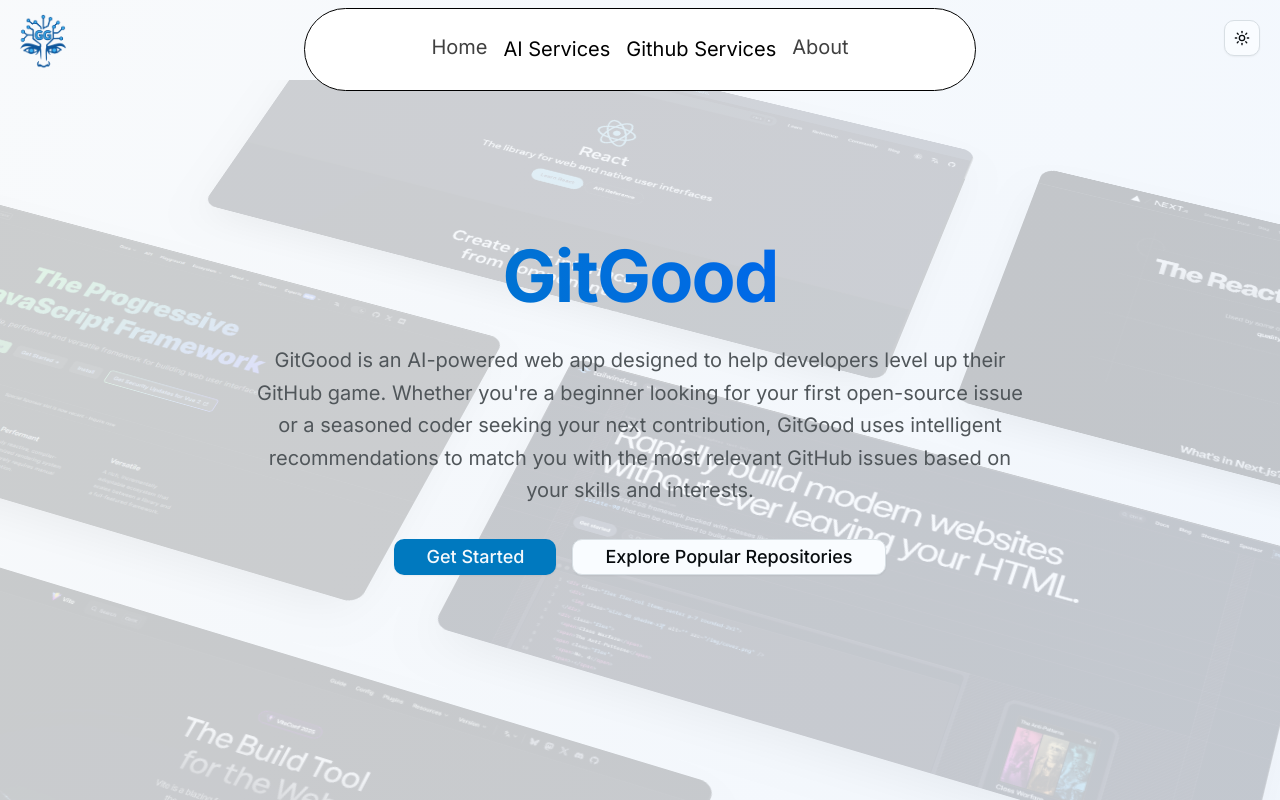
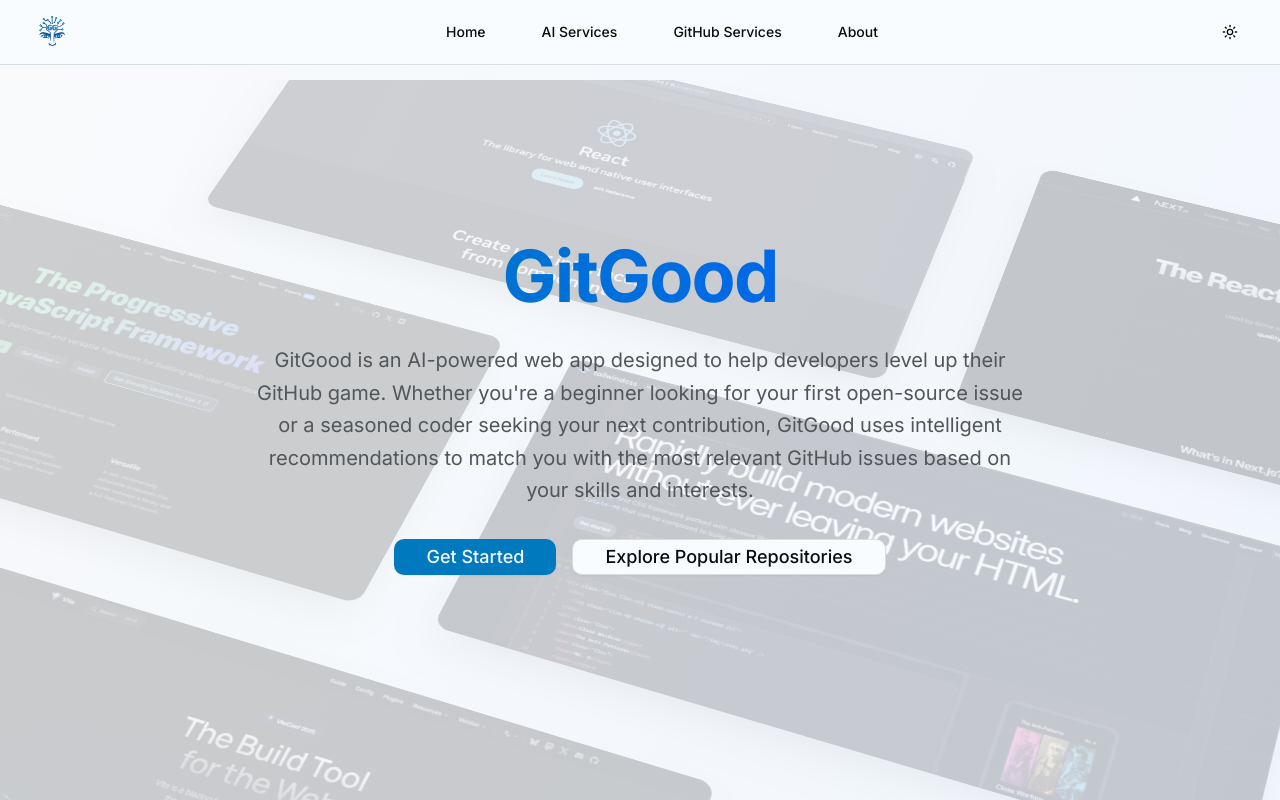
Before and after one commit to CMPT-276-SUMMER-2025/final-project-15-mountains, a Next.js app in the folder src/: page / in a window 1280 px wide. Shown: the top 800 px of the page. Built offline with nearby package versions, Linux system fonts and the light colour scheme.

Commit message:
Change navbar

```diff
--- a/src/components/ui/navbar.js
+++ b/src/components/ui/navbar.js
@@ -1,119 +1,234 @@
 "use client";
 import React, { useState } from "react";
-import { HoveredLink, Menu, MenuItem } from "@/components/ui/navbar-menu";
-import { cn } from "@/lib/utils";
 import Image from "next/image";
-import { Moon, Sun } from "lucide-react"
-import { useTheme } from "next-themes"
-import { Button } from "@/components/ui/button"
+import { Moon, Sun, Menu, X } from "lucide-react";
+import { useTheme } from "next-themes";
+import { Button } from "@/components/ui/button";
 import {
   DropdownMenu,
   DropdownMenuContent,
   DropdownMenuItem,
   DropdownMenuTrigger,
-} from "@/components/ui/dropdown-menu"
-import { ProductItem } from "@/components/ui/navbar-menu";
+} from "@/components/ui/dropdown-menu";
 import { useRouter } from "next/navigation";
+import Link from "next/link";
+import { SearchIcon, GraphIcon, DependabotIcon, PencilIcon } from "@primer/octicons-react";
+
 export default function Nav() {
   const router = useRouter();
+  const [isOpen, setIsOpen] = useState(false);
+
+  const toggleMenu = () => {
+    setIsOpen(!isOpen);
+  };
 
   return (
-    <div className="relative w-full flex items-center justify-center border-black">
+    <nav className="fixed top-0 left-0 right-0 z-50 bg-background/95 backdrop-blur-md border-b border-border">
+      <div className="max-w-7xl mx-auto px-4 sm:px-6 lg:px-8">
+        <div className="flex items-center justify-between h-16">
+          <div className="flex-shrink-0 flex flex-row">
             <Image
               src="/gitgood-logo_thomasbrigham.png"
               alt="GitGood Logo"
-        width={70}
-        height={70}
-        className="absolute left-2 top-2 rounded-full hover:cursor-pointer z-50"
+              width={40}
+              height={40}
+              className="hover:cursor-pointer hover:scale-105 transition-transform duration-200"
               onClick={() => router.push("/")}
             />
-      <Navbar className="top-2 z-5" />
-      <div className="absolute right-5 top-5 rounded-full hover:cursor-pointer z-50">
-        <ModeToggle></ModeToggle>
           </div>
 
+
+          <div className="hidden md:block">
+            <div className="ml-10 flex items-baseline space-x-8">
+              <Link
+                href="/"
+                className="text-foreground hover:text-primary px-3 py-2 rounded-md text-sm font-medium transition-colors"
+              >
+                Home
+              </Link>
+
+              <div className="relative group">
+                <button className="text-foreground hover:text-primary px-3 py-2 rounded-md text-sm font-medium transition-colors">
+                  AI Services
+                </button>
+                <div className="absolute left-0 mt-2 w-80 bg-card border border-border rounded-lg shadow-lg opacity-0 invisible group-hover:opacity-100 group-hover:visible transition-all duration-200 z-50">
+                  <div className="p-4 grid grid-cols-1 gap-4">
+                    <Link
+                      href="/markdown_editor"
+                      className="flex items-center space-x-3 p-3 rounded-md hover:bg-accent transition-colors"
+                    >
+                      <div className="w-8 h-8 bg-primary/10 rounded flex items-center justify-center">
+                        <PencilIcon/>
                       </div>
+                      <div>
+                        <div className="font-medium">Markdown Editor</div>
+                        <div className="text-sm text-muted-foreground">AI-powered markdown editor</div>
+                      </div>
+                    </Link>
+                    <Link
+                      href="/chatbot"
+                      className="flex items-center space-x-3 p-3 rounded-md hover:bg-accent transition-colors"
+                    >
+                      <div className="w-8 h-8 bg-primary/10 rounded flex items-center justify-center">
+                        <DependabotIcon/>
+                      </div>
+                      <div>
+                        <div className="font-medium">Chatbot</div>
+                        <div className="text-sm text-muted-foreground">Get help with development</div>
+                      </div>
+                    </Link>
+                  </div>
+                </div>
+              </div>
+
+              <div className="relative group">
+                <button className="text-foreground hover:text-primary px-3 py-2 rounded-md text-sm font-medium transition-colors">
+                  GitHub Services
+                </button>
+                <div className="absolute left-0 mt-2 w-80 bg-card border border-border rounded-lg shadow-lg opacity-0 invisible group-hover:opacity-100 group-hover:visible transition-all duration-200 z-50">
+                  <div className="p-4 grid grid-cols-1 gap-4">
+                    <Link
+                      href="/issue_finder"
+                      className="flex items-center space-x-3 p-3 rounded-md hover:bg-accent transition-colors"
+                    >
+                      <div className="w-8 h-8 bg-primary/10 rounded flex items-center justify-center">
+                        <SearchIcon/>
+                      </div>
+                      <div>
+                        <div className="font-medium">Issue Finder</div>
+                        <div className="text-sm text-muted-foreground">Find GitHub issues to work on</div>
+                      </div>
+                    </Link>
+                    <Link
+                      href="/profile_comparison"
+                      className="flex items-center space-x-3 p-3 rounded-md hover:bg-accent transition-colors"
+                    >
+                      <div className="w-8 h-8 bg-primary/10 rounded flex items-center justify-center">
+                        <GraphIcon/>
+                      </div>
+                      <div>
+                        <div className="font-medium">Profile Comparison</div>
+                        <div className="text-sm text-muted-foreground">Compare GitHub profiles</div>
+                      </div>
+                    </Link>
+                  </div>
+                </div>
+              </div>
+
+              <Link
+                href="/about"
+                className="text-foreground hover:text-primary px-3 py-2 rounded-md text-sm font-medium transition-colors"
+              >
+                About
+              </Link>
+            </div>
+          </div>
+
+
+          <div className="hidden md:block">
+            <ModeToggle />
+          </div>
+
+
+          <div className="md:hidden flex items-center space-x-2">
+            <ModeToggle />
+            <Button
+              variant="ghost"
+              size="sm"
+              onClick={toggleMenu}
+              className="p-2"
+            >
+              {isOpen ? <X className="h-5 w-5" /> : <Menu className="h-5 w-5" />}
+            </Button>
+          </div>
+        </div>
+
+
+        {isOpen && (
+          <div className="md:hidden">
+            <div className="px-2 pt-2 pb-3 space-y-1 sm:px-3 border-t border-border bg-background/95">
+              <Link
+                href="/"
+                className="text-foreground hover:text-primary block px-3 py-2 rounded-md text-base font-medium transition-colors"
+                onClick={() => setIsOpen(false)}
+              >
+                Home
+              </Link>
+
+              <div className="space-y-2">
+                <div className="text-foreground px-3 py-2 text-sm font-semibold">AI Services</div>
+                <Link
+                  href="/markdown_editor"
+                  className="text-muted-foreground hover:text-primary block px-6 py-2 rounded-md text-sm transition-colors"
+                  onClick={() => setIsOpen(false)}
+                >
+                  Markdown Editor
+                </Link>
+                <Link
+                  href="/chatbot"
+                  className="text-muted-foreground hover:text-primary block px-6 py-2 rounded-md text-sm transition-colors"
+                  onClick={() => setIsOpen(false)}
+                >
+                  Chatbot
+                </Link>
+              </div>
+
+              <div className="space-y-2">
+                <div className="text-foreground px-3 py-2 text-sm font-semibold">GitHub Services</div>
+                <Link
+                  href="/issue_finder"
+                  className="text-muted-foreground hover:text-primary block px-6 py-2 rounded-md text-sm transition-colors"
+                  onClick={() => setIsOpen(false)}
+                >
+                  Issue Finder
+                </Link>
+                <Link
+                  href="/profile_comparison"
+                  className="text-muted-foreground hover:text-primary block px-6 py-2 rounded-md text-sm transition-colors"
+                  onClick={() => setIsOpen(false)}
+                >
+                  Profile Comparison
+                </Link>
+              </div>
+
+              <Link
+                href="/about"
+                className="text-foreground hover:text-primary block px-3 py-2 rounded-md text-base font-medium transition-colors"
+                onClick={() => setIsOpen(false)}
+              >
+                About
+              </Link>
+            </div>
+          </div>
+        )}
+      </div>
+    </nav>
   );
 }
 
-function Navbar({
-  className
-}) {
-  const [active, setActive] = useState(null);
-  const [active1, setActive1] = useState(null);
-  const router = useRouter();
-  return (
-    <div
-      className={cn("fixed top-10 inset-x-0 max-w-2xl mx-auto z-50 text-xl", className)}>
-      <Menu setActive={setActive}>
-        <HoveredLink href="/">Home</HoveredLink>
+export function ModeToggle() {
+  const { setTheme } = useTheme("system");
 
-
-        <MenuItem setActive={setActive} active={active} item="AI Services">
-
-        <div className="  text-sm grid grid-cols-2 gap-10 p-4">
-            <ProductItem
-              title="Markdown Editor"
-              href="/markdown_editor"
-              src="/nav/markdown.PNG"
-              description="Use both are Readme search and our AI markdown genrator in one convient place"
-            />
-            <ProductItem
-              title="Chatbot"
-              href="/chatbot"
-              src="/nav/chatbot.PNG"
-              description="Stuck on an issue get advice from the GitGood chatbot"
-            />
-          </div>
-        </MenuItem>
-        <MenuItem setActive={setActive} active={active} item="Github Services">
-        <div className="  text-sm grid grid-cols-2 gap-10 p-4">
-            <ProductItem
-              title="Issue Finder"
-              href="/issue_finder"
-              src="/nav/issue_finder.PNG"
-              description="Search for easy Github issues and use AI to help you pick"
-            />
-            <ProductItem
-              title="Profile Comparison"
-              href="/profile_comparison"
-              src="/nav/profile_comp.PNG"
-              description="Compare Github profiles with friends"
-            />
-          </div>
-
-        </MenuItem>
-        <HoveredLink href="/about">About</HoveredLink>
-
-      </Menu>
-    </div>
-  );
-}
-
-
-
-export function ModeToggle() {
-  const { setTheme } = useTheme("system")
   return (
     <DropdownMenu>
       <DropdownMenuTrigger asChild>
-        <Button variant="outline" size="icon">
+        <Button variant="ghost" size="sm" className="rounded-full hover:bg-accent transition-colors">
           <Sun className="h-[1.2rem] w-[1.2rem] scale-100 rotate-0 transition-all dark:scale-0 dark:-rotate-90" />
           <Moon className="absolute h-[1.2rem] w-[1.2rem] scale-0 rotate-90 transition-all dark:scale-100 dark:rotate-0" />
           <span className="sr-only">Toggle theme</span>
         </Button>
       </DropdownMenuTrigger>
-      <DropdownMenuContent align="end">
-        <DropdownMenuItem onClick={() => setTheme("light")}>
+      <DropdownMenuContent align="end" className="bg-card border-border">
+        <DropdownMenuItem onClick={() => setTheme("light")} className="hover:bg-accent">
           Light
         </DropdownMenuItem>
-        <DropdownMenuItem onClick={() => setTheme("dark")}>
+        <DropdownMenuItem onClick={() => setTheme("dark")} className="hover:bg-accent">
           Dark
         </DropdownMenuItem>
-        <DropdownMenuItem onClick={() => setTheme("system")}>
+        <DropdownMenuItem onClick={() => setTheme("system")} className="hover:bg-accent">
           System
         </DropdownMenuItem>
       </DropdownMenuContent>
     </DropdownMenu>
-  )
+  );
 }
```
Lines whose indentation alone changed are shown as unchanged.
